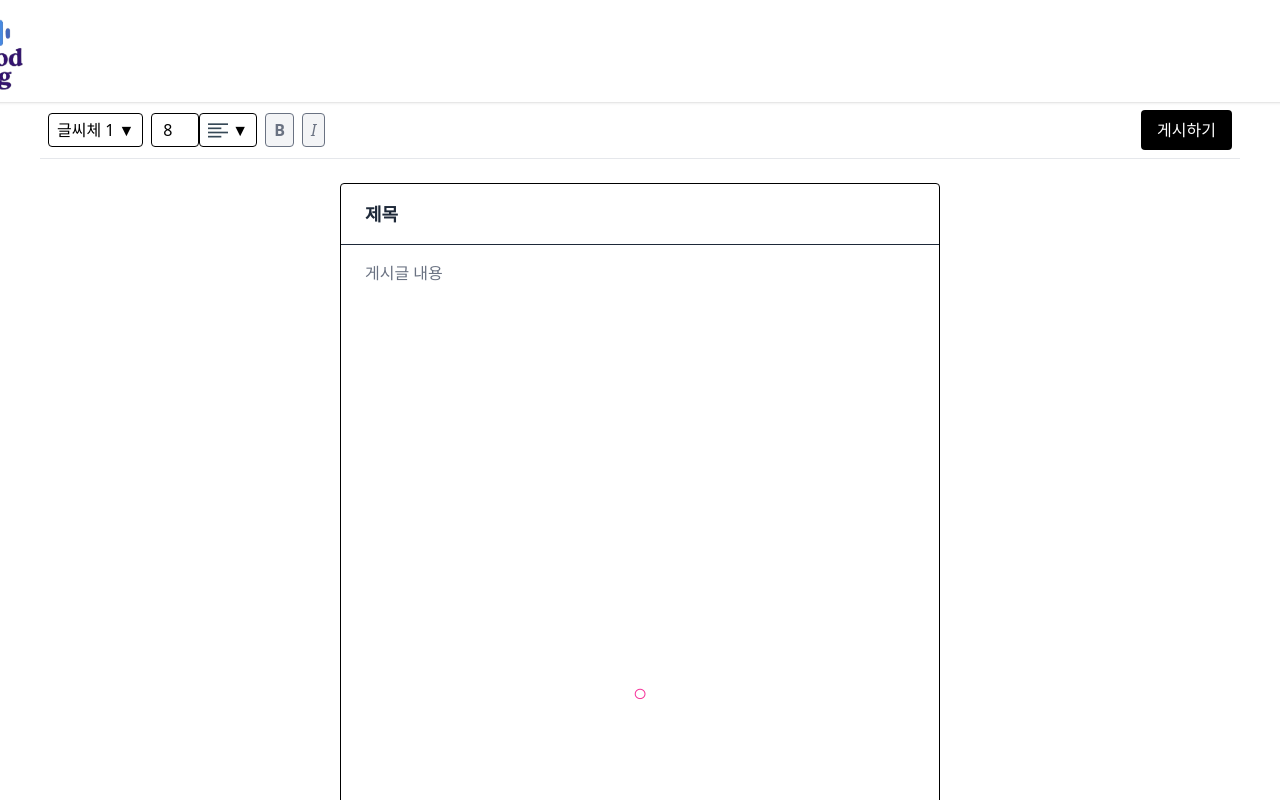
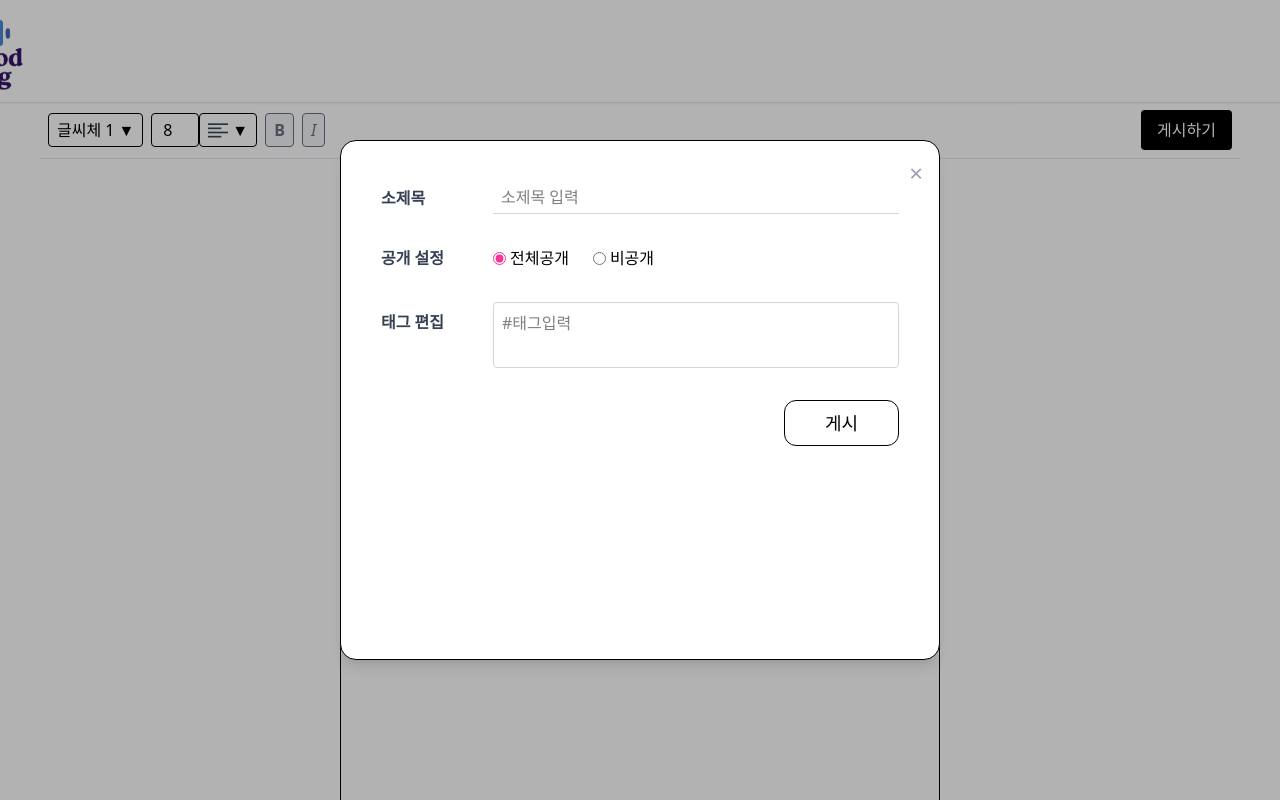
Before and after one commit to forwoni/MoodLog, a React (Vite) app in the folder frontend/my-app/: page /post in a window 1280 px wide. Both pictures are taken after a click on the button "게시하기". Shown: the top 800 px of the page. Built offline with nearby package versions, Linux system fonts and the light colour scheme.

Commit message:
create write post modal

```diff
--- /dev/null
+++ b/frontend/my-app/src/components/WritePostModal.tsx
@@ -0,0 +1,66 @@
+import React from "react";
+
+interface WritePostModalProps {
+  open: boolean;
+  onClose: () => void;
+}
+
+export default function WritePostModal({ open, onClose }: WritePostModalProps) {
+  if (!open) return null;
+
+  return (
+    <div className="fixed inset-0 z-50 flex items-center justify-center bg-black/30">
+      <div className="relative w-[600px] max-w-[95vw] min-h-[520px] bg-white border rounded-2xl p-10 flex flex-col shadow-lg">
+        {/* 닫기 버튼 */}
+        <button
+          className="absolute top-4 right-4 text-2xl text-gray-400 hover:text-black"
+          onClick={onClose}
+          aria-label="닫기"
+        >
+          ×
+        </button>
+
+        {/* 소제목 */}
+        <div className="flex items-center mb-8">
+          <label className="w-28 font-semibold text-base text-gray-700">소제목</label>
+          <input
+            type="text"
+            placeholder="소제목 입력"
+            className="flex-1 border-b border-gray-300 outline-none px-2 py-1 bg-transparent text-base"
+          />
+        </div>
+
+        {/* 공개 설정 */}
+        <div className="flex items-center mb-8">
+          <label className="w-28 font-semibold text-base text-gray-700">공개 설정</label>
+          <div className="flex items-center gap-6">
+            <label className="flex items-center cursor-pointer">
+              <input type="radio" name="visibility" defaultChecked className="mr-1 accent-pink-500" />
+              전체공개
+            </label>
+            <label className="flex items-center cursor-pointer">
+              <input type="radio" name="visibility" className="mr-1 accent-pink-500" />
+              비공개
+            </label>
+          </div>
+        </div>
+
+        {/* 태그 편집 */}
+        <div className="flex items-start mb-8">
+          <label className="w-28 font-semibold text-base text-gray-700 pt-2">태그 편집</label>
+          <textarea
+            placeholder="#태그입력"
+            className="flex-1 border border-gray-300 rounded resize-none px-2 py-2 min-h-[60px] text-base"
+          />
+        </div>
+        {/* 게시 버튼 */}
+        <button
+          className="self-end px-10 py-2 border border-black rounded-xl text-lg font-medium bg-white hover:bg-gray-100"
+          onClick={onClose}
+        >
+          게시
+        </button>
+      </div>
+    </div>
+  );
+}
--- a/frontend/my-app/src/pages/PostPage.tsx
+++ b/frontend/my-app/src/pages/PostPage.tsx
@@ -2,6 +2,7 @@ import React, { useState } from "react";
 import { HeaderBox } from "../layouts/headerBox";
 import FontDropdown from "../components/FontDropdown";
 import AlignDropdown from "../components/AlignDropdown";
+import WritePostModal from "../components/writepostmodal";
 
 export default function PostPage() {
   const [font, setFont] = useState("글씨체 1");
@@ -9,6 +10,7 @@ export default function PostPage() {
   const [align, setAlign] = useState("left");
   const [bold, setBold] = useState(false);
   const [italic, setItalic] = useState(false);
+  const [modalOpen, setModalOpen] = useState(false);
 
   return (
     <div className="min-h-screen bg-white">
@@ -48,7 +50,10 @@ export default function PostPage() {
           >
             I
           </button>
-          <button className="ml-auto px-4 py-2 bg-black text-white rounded">
+          <button
+            className="ml-auto px-4 py-2 bg-black text-white rounded"
+            onClick={() => setModalOpen(true)}
+          >
             게시하기
           </button>
         </div>
@@ -59,12 +64,10 @@ export default function PostPage() {
               제목
             </div>
             <div className="px-6 py-4 text-gray-500">게시글 내용</div>
-            <div className="flex-1 flex items-center justify-center">
-              <span className="text-pink-500 text-2xl">○</span>
-            </div>
           </div>
         </div>
       </div>
+      <WritePostModal open={modalOpen} onClose={() => setModalOpen(false)} />
     </div>
   );
 }
```
